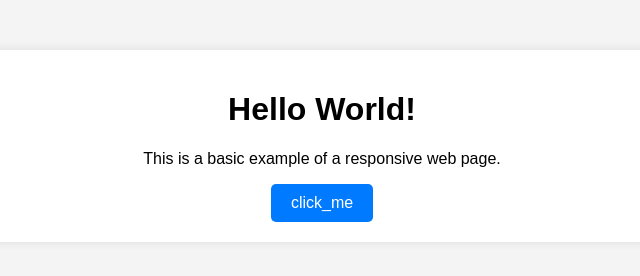
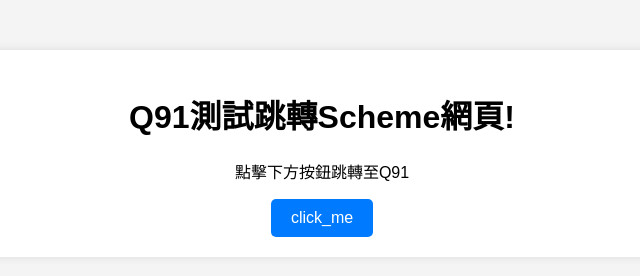
Before and after one commit to JerryForWork/JerryForWork.github.io, a plain HTML site: page index.html in a window 1280 px wide. Shown: the whole page, without its empty margins (318-958 px from the left). Drawn offline with Linux system fonts and the light colour scheme.

Commit message:
change hints

```diff
--- a/index.html
+++ b/index.html
@@ -88,9 +88,9 @@
 
   <div class="container">
 
-    <h1>Hello World!</h1>
+    <h1>Q91測試跳轉Scheme網頁!</h1>
 
-    <p>This is a basic example of a responsive web page.</p>
+    <p>點擊下方按鈕跳轉至Q91</p>
 
     <a class="button" href="https://www.google.com" target="_blank">click_me</a>
 
```
